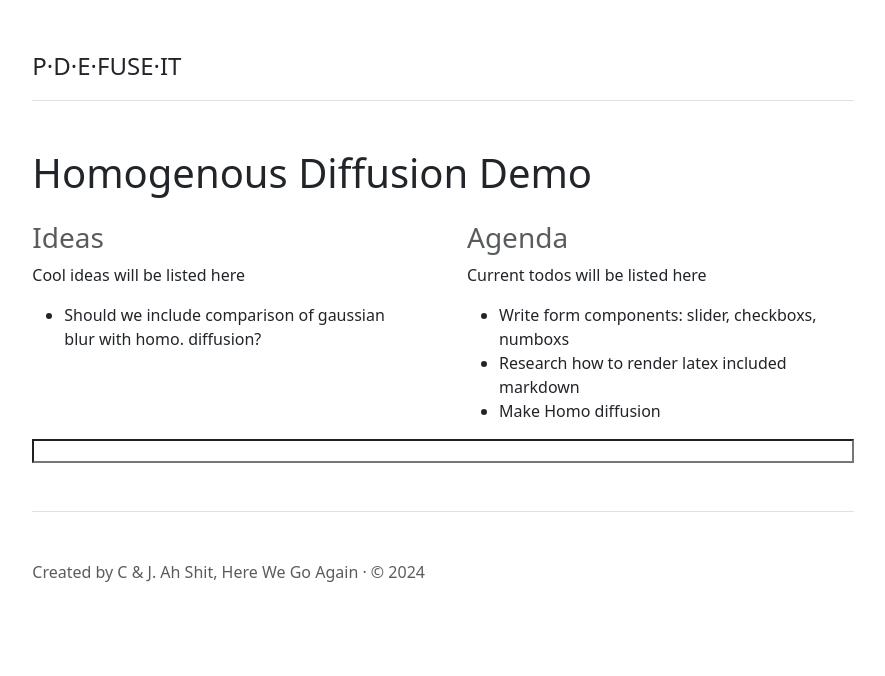
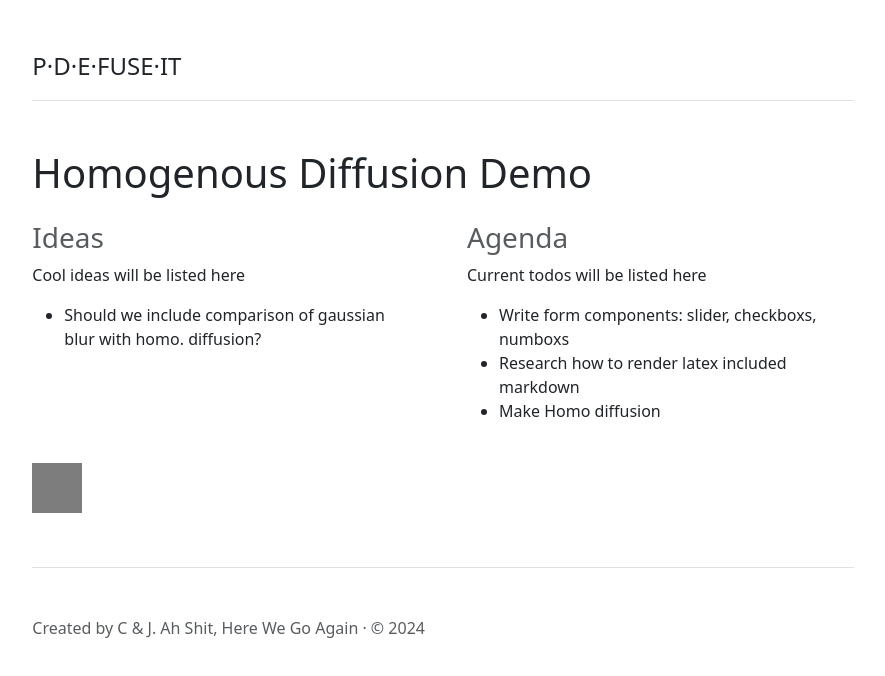
Before and after one commit to CamiloMartinezM/PDEfuse-it, a React (Create React App) app: page / in a window 1280 px wide. Shown: the top 676 px of the page, without its empty margins (197-1082 px from the left). Built offline with nearby package versions, Linux system fonts and the light colour scheme; the HTML template or start-up script is replaced by a standard one.

Commit message:
Fix folders

```diff
--- a/src/components/forms/input-field.tsx
+++ /dev/null
@@ -1,22 +0,0 @@
-import { useId} from "react";
-
-export type InputFieldLabelProps = {
-    label?: string;
-}
-
-export type InputFieldProps = InputFieldLabelProps & {
-    type: string;
-    className: string;
-}
-
-export function InputField({ type, label, className }: InputFieldProps) {
-    const fieldId = "input-field-" + useId();
-    return (
-    <>
-        {
-            label && <label htmlFor={fieldId} className="form-label">{label}</label>
-        }
-        <input type={type} className={className} id={fieldId}></input>
-    </>
-    )
-}
--- a/src/components/forms/slider.tsx
+++ /dev/null
@@ -1,5 +0,0 @@
-import { InputField, InputFieldLabelProps } from "./input-field"
-
-export default function Slider({ label }: InputFieldLabelProps) {
-    return <InputField type="slider" className="form-range" label={label} />
-}
--- /dev/null
+++ b/src/components/interaction-panels/image-canvas.tsx
@@ -0,0 +1,30 @@
+import { useEffect, useRef } from "react";
+import { drawImage } from "../utils";
+
+export type ImageCanvasProps = {
+    data: number[]; // grey scaled img data
+    width: number;
+    height: number;
+}
+
+export function ImageCanvas({ data, width, height }: ImageCanvasProps) {
+    const canvasRef = useRef<HTMLCanvasElement>(null);
+
+    useEffect(() => {
+        const convasElement = canvasRef.current;
+
+        if (convasElement !== null) {
+            const ctx = convasElement.getContext('2d');
+
+            if (ctx === null) {
+                console.error("Cannot get 2d context from canvas!");
+            } else {
+                drawImage(ctx, data, width, height);
+            }
+        }
+      }, [canvasRef, data, width, height])
+
+    return (
+        <canvas width={width} height={height} ref={canvasRef} />
+    )
+}
--- /dev/null
+++ b/src/components/utils.ts
@@ -0,0 +1,26 @@
+export function drawImage(
+    ctx: CanvasRenderingContext2D,
+    data: number[],
+    width: number,
+    height: number) {
+        // Iterate through the buffer and draw pixels on the canvas
+        for (let y = 0; y < height; y++) {
+            for (let x = 0; x < width; x++) {
+                // Calculate the index in the greyValues array
+                const index = (y * width + x) * 1;
+
+                // Get the grey value (replace 1 with the number of channels if more than 1)
+                const greyValue = data[index];
+
+                // Draw the pixel on the canvas
+                ctx.fillStyle = `rgb(${greyValue}, ${greyValue}, ${greyValue})`;
+                ctx.fillRect(x, y, 1, 1);
+            }
+        }
+
+    }
+
+export function readPGMFile(file: File) {
+    const reader = file.stream().getReader();
+    reader.read()
+}
--- a/src/pages/home-page.tsx
+++ b/src/pages/home-page.tsx
@@ -1,4 +1,4 @@
-import Slider from "../components/forms/slider";
+import { ImageCanvas } from "../components/interaction-panels/image-canvas";
 import PageLayout from "../components/page-layout";
 
 function HomePage() {
@@ -24,7 +24,9 @@ function HomePage() {
                     </ul>
                 </div>
             </div>
-            <Slider />
+            <div className="mt-4">
+                <ImageCanvas data={Array(2500).fill(125)} width={50} height={50} />
+            </div>
         </PageLayout>
     );
 };
```
Also changed, not shown: src/components/forms/form-fields.tsx (added, +19 -0 lines), src/components/inputs/file-input.tsx (added, +11 -0 lines), src/components/inputs/slider.tsx (added, +14 -0 lines), src/components/interaction-panels/diffusion-interaction-panel.tsx (added, +20 -0 lines).
